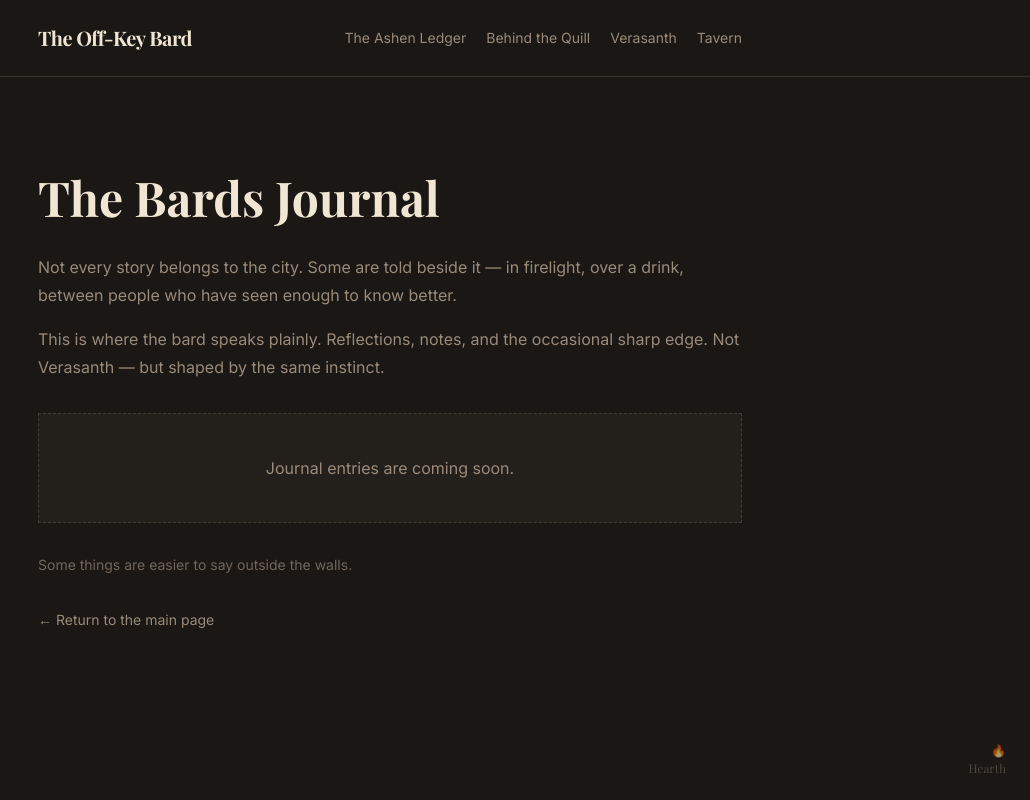
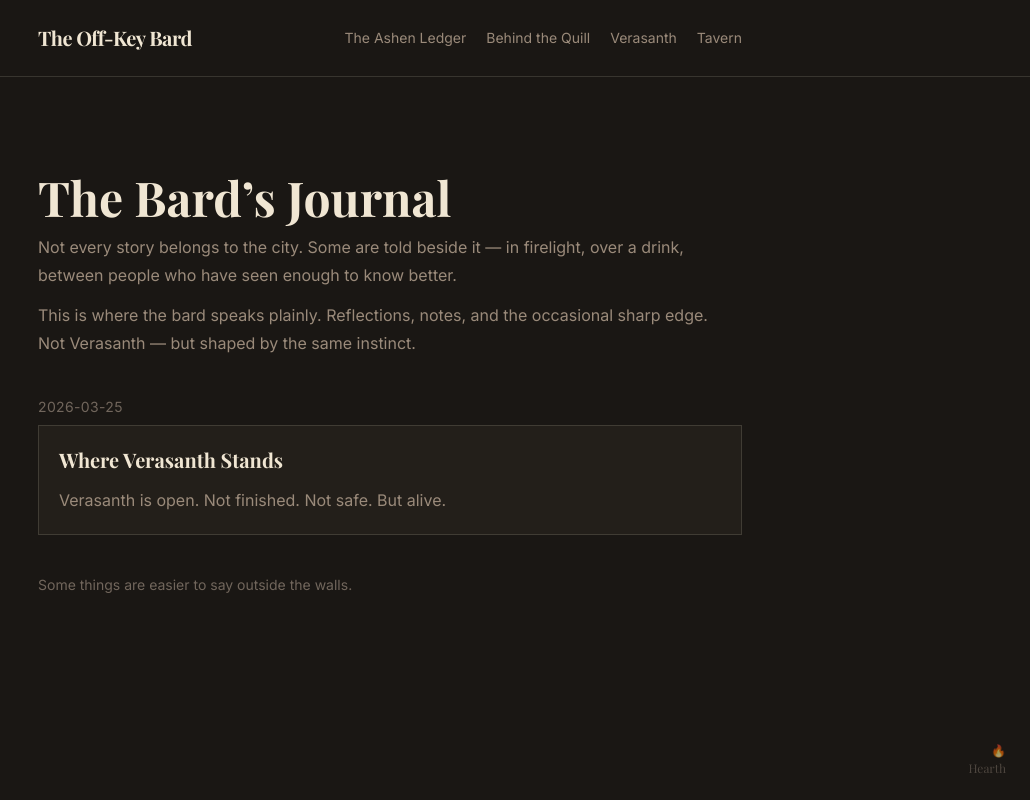
Before and after one commit to TheOff-KeyBard/theoffkeybard-web, a Next.js app: page /journal in a window 1280 px wide. Shown: the top 800 px of the page, without its empty margins (250-1280 px from the left). Built offline with nearby package versions, Linux system fonts and the light colour scheme; no server answers.

Commit message:
Added Game Update Journal Entry

```diff
--- a/app/journal/page.tsx
+++ b/app/journal/page.tsx
@@ -1,46 +1,62 @@
 import type { Metadata } from "next";
-import Link from "next/link";
+import { Card } from "@/components/ui/Card";
 import { Container } from "@/components/ui/Container";
+import { getAllJournalEntries } from "@/lib/journal";
 
 export const metadata: Metadata = {
-  title: "The Bards Journal",
+  title: "The Bard’s Journal",
 };
 
-export default function TavernPage() {
+export default function JournalPage() {
+  const entries = getAllJournalEntries();
+
   return (
     <section className="bg-okb-bg py-16 md:py-24">
       <Container>
-        <article className="space-y-8">
-          <h1 className="okb-h1">The Bards Journal</h1>
-          <div className="space-y-4">
-            <p className="okb-body">
+        <div className="space-y-10">
+          <header className="space-y-3">
+            <h1 className="okb-h1">The Bard’s Journal</h1>
+            <p className="okb-body max-w-2xl">
               Not every story belongs to the city. Some are told beside it — in
               firelight, over a drink, between people who have seen enough to know
               better.
             </p>
-            <p className="okb-body">
+            <p className="okb-body max-w-2xl">
               This is where the bard speaks plainly. Reflections, notes, and the
               occasional sharp edge. Not Verasanth — but shaped by the same
               instinct.
             </p>
-          </div>
-          <div className="border border-dashed border-okb-border bg-okb-bg-elevated px-6 py-10 text-center">
-            <p className="okb-body text-okb-muted">
-              Journal entries are coming soon.
-            </p>
-          </div>
+          </header>
+
+          {entries.length === 0 ? (
+            <div className="border border-dashed border-okb-border bg-okb-bg-elevated px-6 py-10 text-center">
+              <p className="okb-body text-okb-muted">Nothing written yet.</p>
+            </div>
+          ) : (
+            <ul className="grid gap-6 sm:grid-cols-1">
+              {entries.map(({ slug, title, date, excerpt }) => (
+                <li key={slug} className="space-y-2">
+                  <time
+                    dateTime={date}
+                    className="okb-meta block uppercase tracking-wide"
+                  >
+                    {date}
+                  </time>
+
+                  <Card
+                    title={title}
+                    excerpt={excerpt}
+                    href={`/journal/${slug}`}
+                  />
+                </li>
+              ))}
+            </ul>
+          )}
+
           <p className="text-sm text-okb-faint">
             Some things are easier to say outside the walls.
           </p>
-          <div>
-            <Link
-              href="/"
-              className="text-sm text-okb-muted hover:text-okb-text"
-            >
-              ← Return to the main page
-            </Link>
-          </div>
-        </article>
+        </div>
       </Container>
     </section>
   );
```
